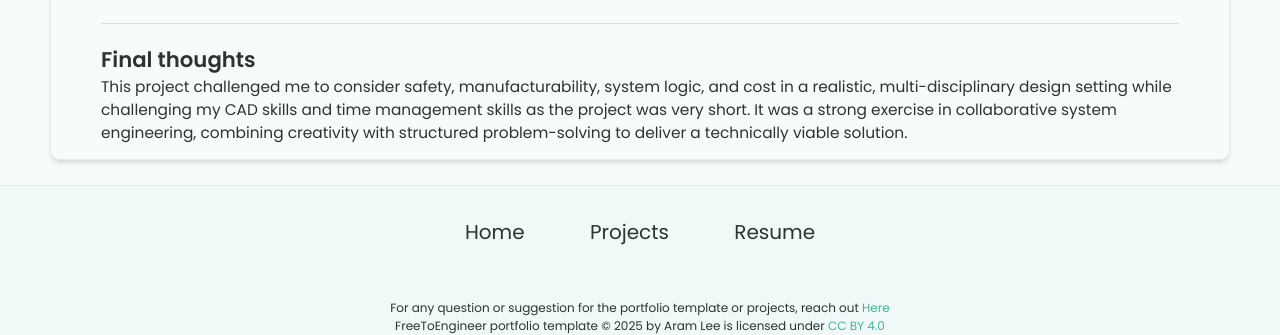
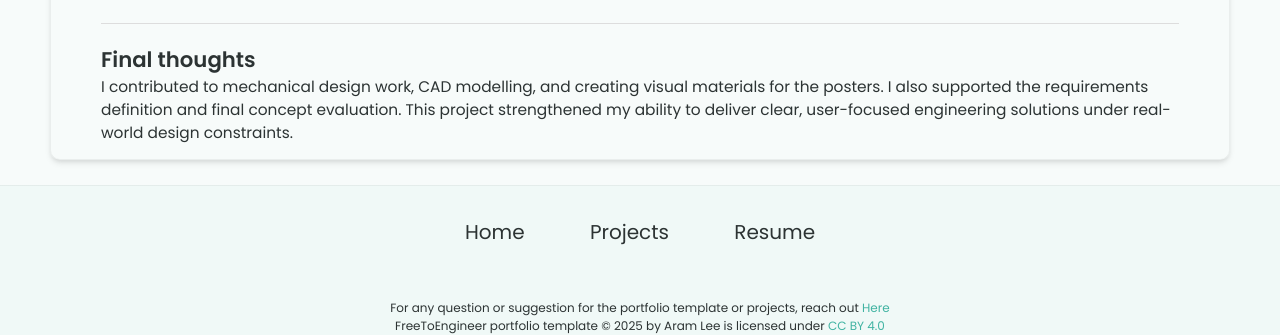
Before and after one commit to elliotroutier/elliot_portfolio, a Jekyll site: the page built from _projects/product-deisgn/index.md, in a window 1280 px wide and 900 px high, scrolled down 3804 px, cut to the strip 565-900 px from the top of the window. Built offline with Jekyll 4.4.1, drawn with Linux system fonts in a browser that asks for light colours.

Commit message:
Update index.md

```diff
--- a/_projects/product-deisgn/index.md
+++ b/_projects/product-deisgn/index.md
@@ -49,8 +49,7 @@ Deliverables were under the form of 4 posters:
 ---
 
 ## Final thoughts
-This project challenged me to consider safety, manufacturability, system logic, and cost in a
-realistic, multi-disciplinary design setting while challenging my CAD skills and time
-management skills as the project was very short. It was a strong exercise in collaborative
-system engineering, combining creativity with structured problem-solving to deliver a technically
-viable solution.
+I contributed to mechanical design work, CAD modelling, and creating visual
+materials for the posters. I also supported the requirements definition and final concept
+evaluation. This project strengthened my ability to deliver clear, user-focused engineering solutions
+under real-world design constraints.
```
